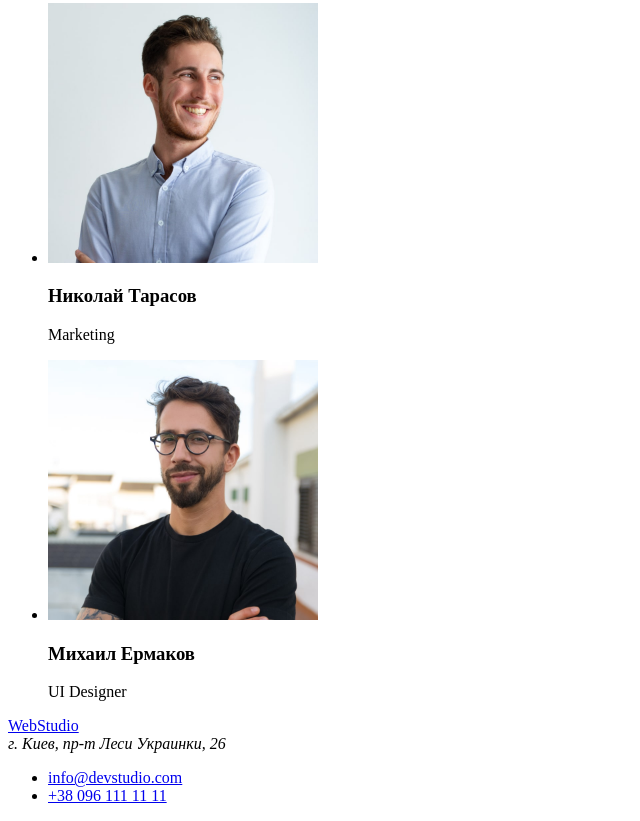
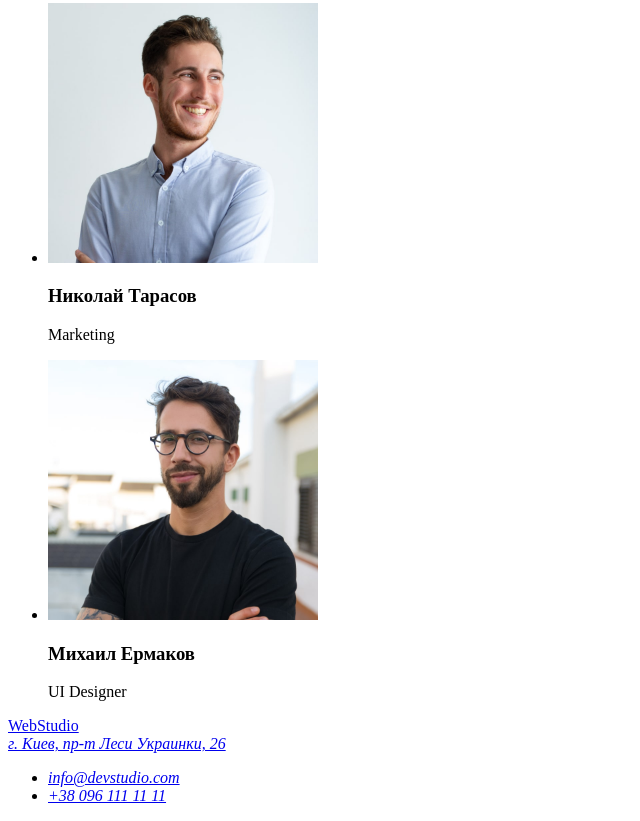
Before and after one commit to VoznyukDmitri/goit-markup-hw-01, a plain HTML site: page index.html in a window 1280 px wide. Shown: the part 2315-3136 px from the top of the page, without its empty margins (0-640 px from the left). Drawn offline with Linux system fonts and the light colour scheme.

Commit message:
Перероблений тег address

```diff
--- a/index.html
+++ b/index.html
@@ -93,7 +93,9 @@
 </main>
 <footer>
     <a href="/">WebStudio</a>
-    <address>г. Киев, пр-т Леси Украинки, 26</address>
+    <address>
+       <a href="https://goo.gl/maps/LvMUQMzCN4ZPqbAE7"
+       target="_blank" rel="noopener noreferrer">г. Киев, пр-т Леси Украинки, 26</a>
     <ul>
         <li>
             <a href="mailto:info@devstudio.com">info@devstudio.com</a>
@@ -102,6 +104,7 @@
             <a href="tel:+380961111111">+38 096 111 11 11</a>
         </li>
     </ul>
+    </address>
 </footer>
 
 </body>
```
